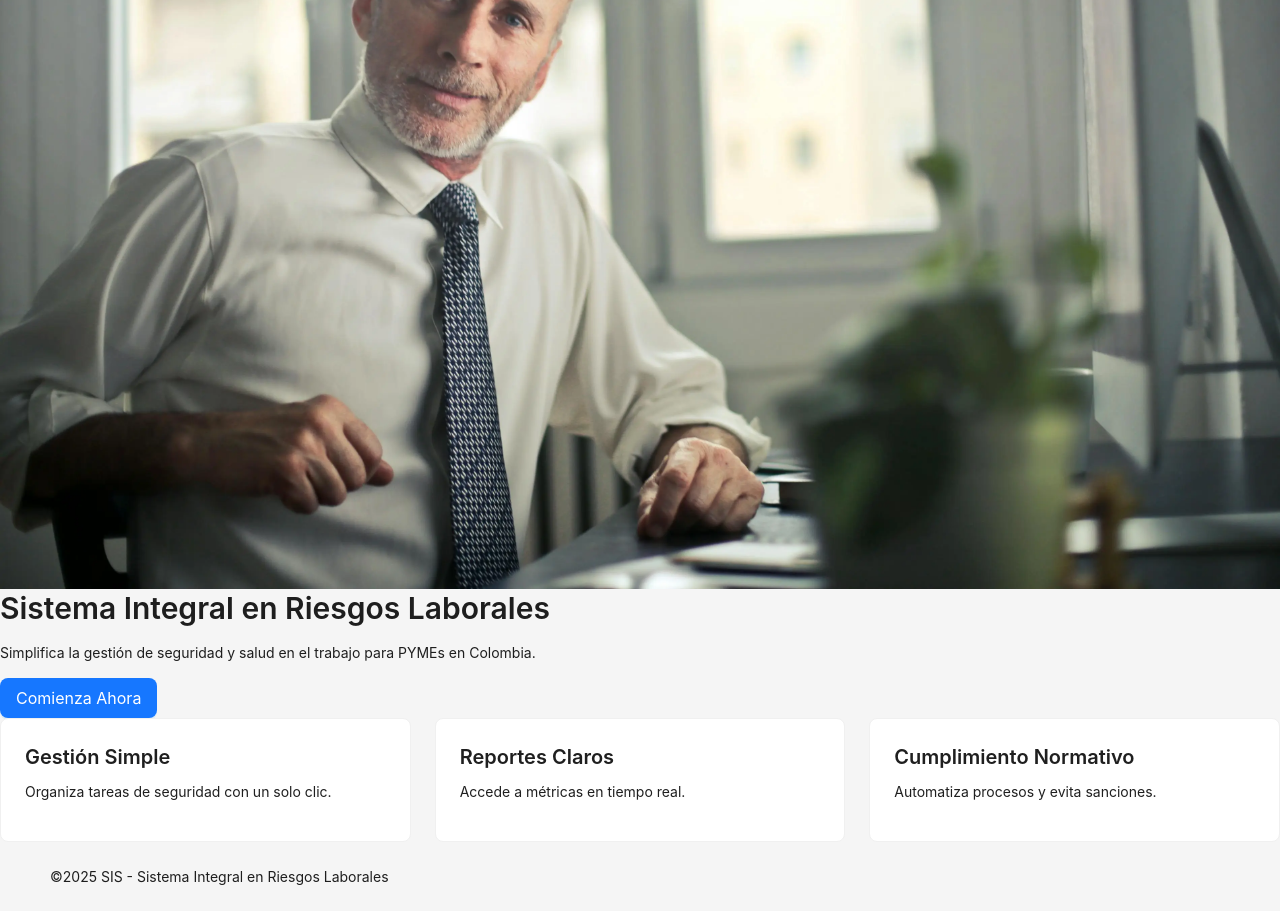
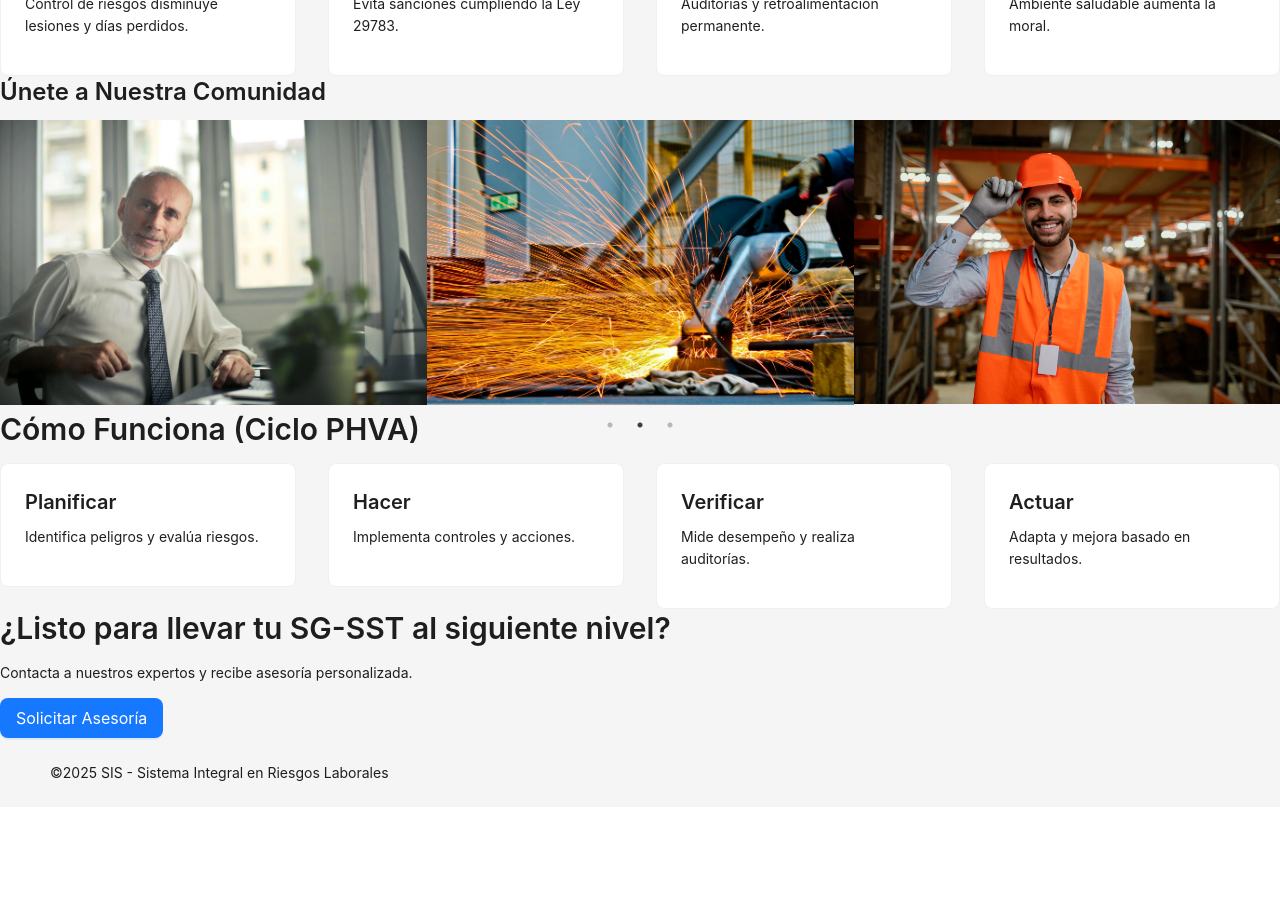
Before and after one commit to sazaba/SIS, a React (Vite) app: page / in a window 1280 px wide. Shown: the part 1600-2511 px from the top of the page. After the commit the page ends 2407 px from the top, so only its background shows below. Built offline with nearby package versions, Linux system fonts and the light colour scheme.

Commit message:
mysql changes in GestionPrestadorTareas

```diff
--- a/package.json
+++ b/package.json
@@ -28,6 +28,8 @@
     "react-bootstrap": "^2.9.2",
     "react-dom": "^18.3.1",
     "react-router-dom": "^6.21.2",
+    "react-slick": "^0.30.3",
+    "slick-carousel": "^1.8.1",
     "styled-components": "^6.1.8",
     "sweetalert2": "^11.10.2",
     "sweetalert2-react-content": "^5.0.7"
--- /dev/null
+++ b/src/Views/CommunityCarousel.jsx
@@ -0,0 +1,41 @@
+// src/components/CommunityCarousel.jsx
+
+import React from 'react';
+import Slider from 'react-slick';
+import bodega from '../images/bodega.webp';
+import office from '../images/office.webp';
+import worker from '../images/worker.webp';
+
+export default function CommunityCarousel() {
+    const images = [bodega, office, worker];
+
+    const settings = {
+        dots: true,
+        infinite: true,
+        speed: 500,
+        slidesToShow: 3,
+        slidesToScroll: 1,
+        autoplay: true,
+        autoplaySpeed: 3000,
+        responsive: [
+            { breakpoint: 768, settings: { slidesToShow: 1 } },
+            { breakpoint: 1024, settings: { slidesToShow: 2 } },
+        ],
+    };
+
+    return (
+        <div className="mx-auto max-w-5xl py-12">
+            <Slider {...settings}>
+                {images.map((src, idx) => (
+                    <div key={idx} className="px-2">
+                        <img
+                            src={src}
+                            alt={`Community ${idx + 1}`}
+                            className="w-full h-48 object-cover rounded-lg shadow-lg"
+                        />
+                    </div>
+                ))}
+            </Slider>
+        </div>
+    );
+}
--- a/src/Views/HomePage.jsx
+++ b/src/Views/HomePage.jsx
@@ -2,59 +2,82 @@
 
 import React from 'react';
 import { Layout, Button, Typography, Row, Col, Card } from 'antd';
-import office from '../images/office.webp';
+import "slick-carousel/slick/slick.css";
+import "slick-carousel/slick/slick-theme.css";
+import CommunityCarousel from './CommunityCarousel';
 
 const { Content, Footer } = Layout;
 const { Title, Paragraph } = Typography;
 
-const features = [
-    { title: 'Gestión Simple', description: 'Organiza tareas de seguridad con un solo clic.' },
-    { title: 'Reportes Claros', description: 'Accede a métricas en tiempo real.' },
-    { title: 'Cumplimiento Normativo', description: 'Automatiza procesos y evita sanciones.' },
+export default function HomePage() {
+    const carouselSettings = {
+        dots: true,
+        infinite: true,
+        speed: 600,
+        slidesToShow: 3,
+        slidesToScroll: 1,
+        autoplay: true,
+        autoplaySpeed: 3500,
+        responsive: [
+            { breakpoint: 1024, settings: { slidesToShow: 2 } },
+            { breakpoint: 768, settings: { slidesToShow: 1 } },
+        ],
+    };
+
+    const benefits = [
+        { title: 'Reducción de Accidentes', desc: 'Control de riesgos disminuye lesiones y días perdidos.' },
+        { title: 'Cumplimiento Legal', desc: 'Evita sanciones cumpliendo la Ley 29783.' },
+        { title: 'Mejora Continua', desc: 'Auditorías y retroalimentación permanente.' },
+        { title: 'Bienestar Laboral', desc: 'Ambiente saludable aumenta la moral.' },
     ];
 
-export default function HomePage() {
+    const steps = [
+        { title: 'Planificar', desc: 'Identifica peligros y evalúa riesgos.' },
+        { title: 'Hacer', desc: 'Implementa controles y acciones.' },
+        { title: 'Verificar', desc: 'Mide desempeño y realiza auditorías.' },
+        { title: 'Actuar', desc: 'Adapta y mejora basado en resultados.' },
+    ];
+
     return (
         <Layout className="bg-gray-900 text-gray-100 min-h-screen">
-            <Content>
-                {/* Hero */}
-                <div className="relative w-full h-[60vh] sm:h-[70vh] md:h-[80vh]">
-                    <img
-                        src={office}
-                        alt="Oficina"
-                        className="w-full h-full object-cover"
-                    />
-                    <div className="absolute inset-0 bg-black bg-opacity-50 flex flex-col justify-center items-center px-4">
+            {/* HERO */}
+            <Content className="relative h-screen flex items-center justify-center overflow-hidden">
+                <div className="absolute inset-0 bg-gradient-to-br from-blue-900/80 to-gray-900/80 animate-fadeIn" />
+                <div className="relative z-10 text-center px-6">
                     <Title
-                            level={2}
-                            className="text-white text-3xl sm:text-4xl md:text-5xl font-bold text-center"
+                        level={1}
+                        className="!text-white font-extrabold text-4xl sm:text-5xl md:text-6xl mb-4 transform transition-transform hover:scale-105"
                     >
                         Sistema Integral en Riesgos Laborales
                     </Title>
-                        <Paragraph className="text-gray-200 text-center max-w-xl mt-2">
-                            Simplifica la gestión de seguridad y salud en el trabajo para PYMEs en Colombia.
+                    <Paragraph className="!text-gray-200 max-w-2xl mx-auto mb-8 leading-relaxed">
+                        Implementa un SG-SST efectivo para proteger a tus colaboradores, reducir costos y elevar la productividad.
                     </Paragraph>
                     <Button
                         type="primary"
                         size="large"
-                            className="bg-cyan-500 border-none mt-4 hover:bg-cyan-600 transition-colors"
+                        className="bg-cyan-500 text-white font-semibold border-none py-3 px-8 rounded-full hover:bg-cyan-600 transition"
                     >
-                            Comienza Ahora
+                        Contáctanos
                     </Button>
                 </div>
-                </div>
+            </Content>
 
-                {/* Características */}
-                <div className="container mx-auto px-4 py-12">
-                    <Row gutter={[24, 24]}>
-                        {features.map((feature, idx) => (
-                            <Col xs={24} sm={12} md={8} key={idx}>
-                                <Card className="bg-gray-800 border-none hover:shadow-lg transition-shadow p-6">
-                                    <Title level={4} className="text-cyan-400 mb-2">
-                                        {feature.title}
+            {/* BENEFICIOS */}
+            <Content className="py-20 px-4 sm:px-8 lg:px-16">
+                <div className="max-w-6xl mx-auto text-center">
+                    <Title level={2} className="!text-white font-extrabold mb-12">
+                        Beneficios del SG-SST
                     </Title>
-                                    <Paragraph className="text-gray-300">
-                                        {feature.description}
+                    <Row gutter={[32, 32]}>
+                        {benefits.map((b, i) => (
+                            <Col xs={24} sm={12} md={6} key={i}>
+                                <Card className="bg-gray-800 border-none p-8 hover:shadow-2xl transition-shadow">
+                                    <Title level={4} className="!text-cyan-300 font-semibold mb-3">
+                                        {b.title}
+                                    </Title>
+                                    <Paragraph className="!text-gray-300 leading-snug">
+                                        {b.desc}
                                     </Paragraph>
                                 </Card>
                             </Col>
@@ -63,7 +86,58 @@ export default function HomePage() {
                 </div>
             </Content>
 
-            <Footer className="bg-gray-800 text-gray-500 text-center py-6">
+            {/* CARRUSEL */}
+            <Content className="py-20 bg-gray-800">
+                <div className="max-w-5xl mx-auto px-4">
+                    <Title level={3} className="!text-white font-semibold text-center mb-8">
+                        Únete a Nuestra Comunidad
+                    </Title>
+                    <CommunityCarousel settings={carouselSettings} />
+                </div>
+            </Content>
+
+            {/* CÓMO FUNCIONA (PHVA) */}
+            <Content className="py-20 px-4 sm:px-8 lg:px-16">
+                <div className="max-w-6xl mx-auto text-center">
+                    <Title level={2} className="!text-white font-extrabold mb-12">
+                        Cómo Funciona (Ciclo PHVA)
+                    </Title>
+                    <Row gutter={[32, 32]}>
+                        {steps.map((s, i) => (
+                            <Col xs={24} sm={12} md={6} key={i}>
+                                <Card className="bg-gray-800 border-none p-8 hover:shadow-2xl transition-shadow">
+                                    <Title level={4} className="!text-cyan-300 font-semibold mb-2">
+                                        {s.title}
+                                    </Title>
+                                    <Paragraph className="!text-gray-300">
+                                        {s.desc}
+                                    </Paragraph>
+                                </Card>
+                            </Col>
+                        ))}
+                    </Row>
+                </div>
+            </Content>
+
+            {/* LLAMADA A LA ACCIÓN FINAL */}
+            <Content className="py-20 bg-blue-900 text-center px-4">
+                <Title level={2} className="!text-white font-extrabold mb-6">
+                    ¿Listo para llevar tu SG-SST al siguiente nivel?
+                </Title>
+                <Paragraph className="!text-gray-200 mb-8">
+                    Contacta a nuestros expertos y recibe asesoría personalizada.
+                </Paragraph>
+                <Button
+                    type="primary"
+                    size="large"
+                    className="bg-white text-blue-900 font-semibold border-none py-3 px-8 rounded-full hover:bg-gray-200 transition"
+                >
+                    Solicitar Asesoría
+                </Button>
+            </Content>
+
+            {/* FOOTER */}
+            <Footer className="bg-gray-800 text-white text-center py-6">
                 ©2025 SIS - Sistema Integral en Riesgos Laborales
             </Footer>
         </Layout>
--- a/src/components/GestionEmpresas.jsx
+++ b/src/components/GestionEmpresas.jsx
@@ -62,8 +62,8 @@ export default function GestionEmpresas() {
         'contacto_sst',
         'email_contactosst',
         'fecha_inicio',
-        'visitas_mensual',
-        'visitas_emergencias',
+        'visitas_sst_mes',
+        'visitas_emergencias_año',
         'cantidad_trabajadores',
         'clase_riesgo',
         'arl',
@@ -317,7 +317,7 @@ export default function GestionEmpresas() {
                                     >
                                         {field === 'fecha_inicio' ? (
                                             <Input type="date" style={{ background: '#1f2937', borderColor: '#374151', color: '#fff' }} />
-                                        ) : field === 'numero_sedes' || field === 'visitas_mensual' || field === 'visitas_emergencias' || field === 'cantidad_trabajadores' ? (
+                                        ) : field === 'numero_sedes' || field === 'visitas_sst_mes' || field === 'visitas_emergencias_año' || field === 'cantidad_trabajadores' ? (
                                             <Input type="number" style={{ background: '#1f2937', borderColor: '#374151', color: '#fff' }} />
                                         ) : (
                                             <Input style={{ background: '#1f2937', borderColor: '#374151', color: '#fff' }} />
```
Also changed, not shown: src/Views/NavigationBar.jsx (+51 -45 lines), src/components/ProfilePage.jsx (+31 -8 lines), src/components/gestionPrestadorTareas.jsx (+117 -38 lines), 1 other file (tests, documents, lock files or other folders). Lines whose indentation alone changed are shown as unchanged.
